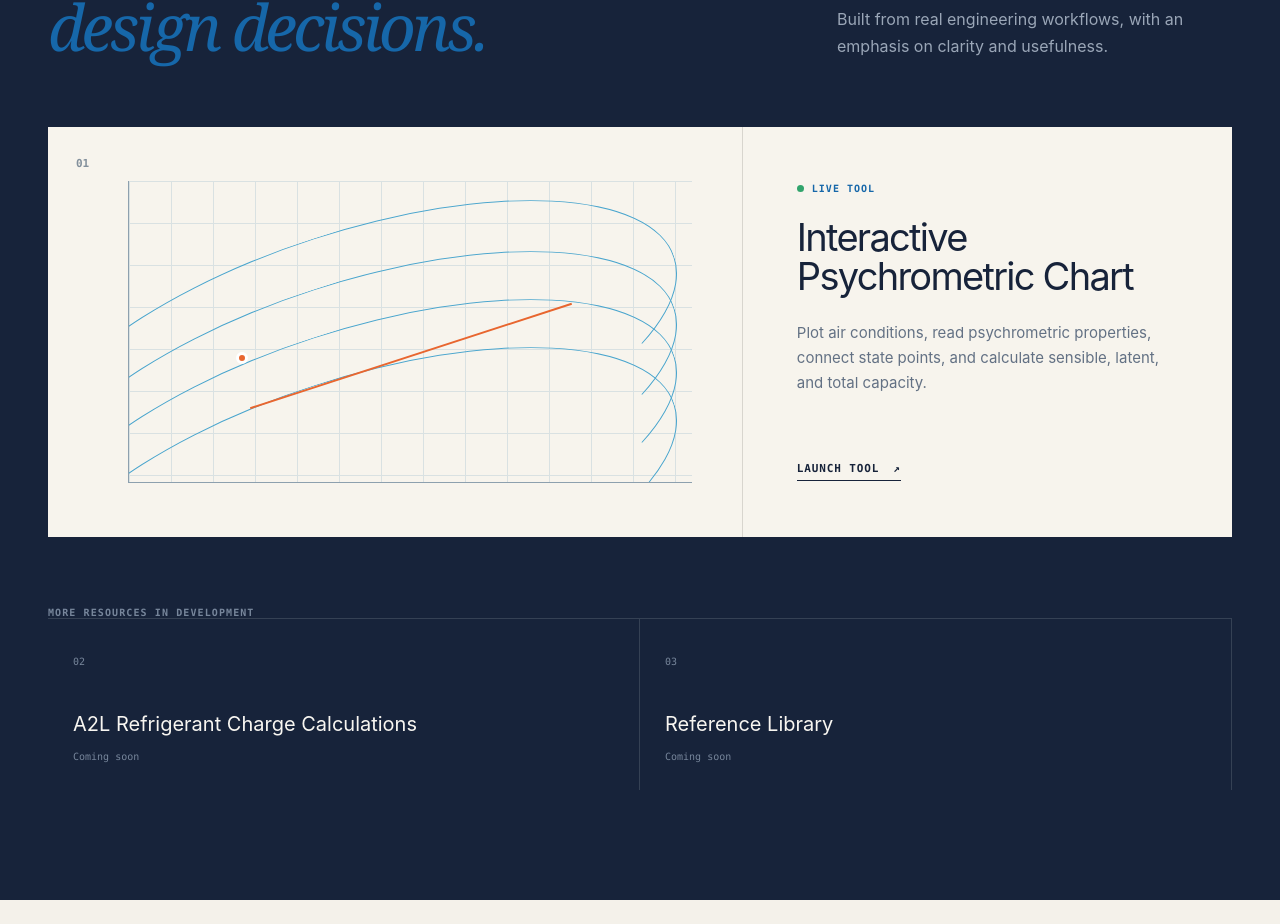
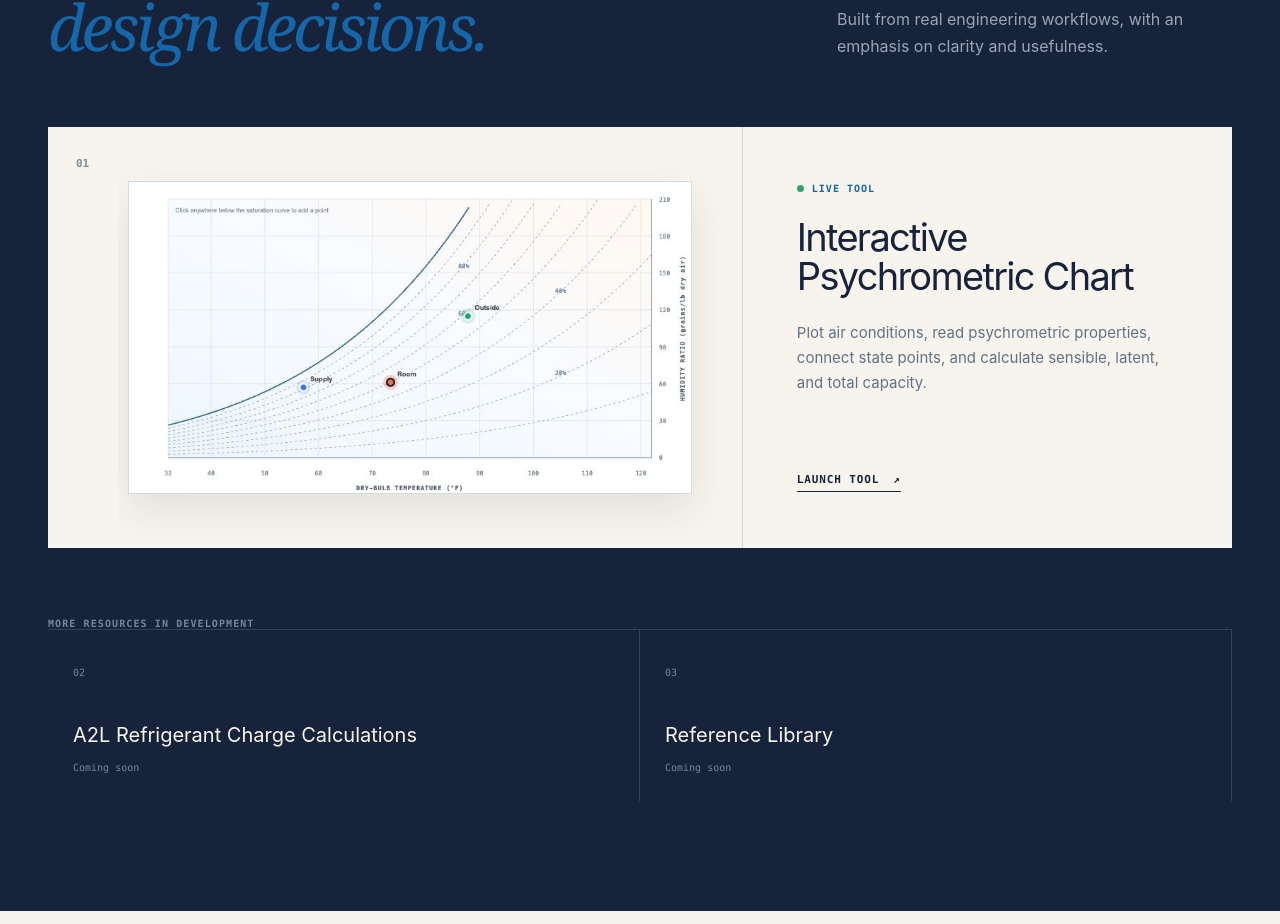
Before and after one commit to omarrojas-web/hvac-design-engineering-resources, a Next.js app: page / in a window 1280 px wide. Shown: the part 996-1920 px from the top of the page. Built offline with nearby package versions, Linux system fonts and the light colour scheme.

Commit message:
Use live psychrometric chart graphic

```diff
--- a/app/globals.css
+++ b/app/globals.css
@@ -39,13 +39,12 @@ h1 em,h2 em { color:var(--blue); font-family:Georgia, serif; font-weight:400; }
 .featureCard { display:grid; grid-template-columns:70px 1.12fr .88fr; min-height:410px; background:#f7f4ed; color:var(--ink); transition:.25s; }
 .featureCard:hover { transform:translateY(-5px); box-shadow:0 24px 70px #0004; }
 .cardIndex { padding:30px 0 0 28px; font:600 11px var(--font-geist-mono); color:#83909c; }
-.miniChart { display:grid; place-items:center; padding:54px 50px 54px 10px; }
-.miniGrid { position:relative; width:100%; height:100%; min-height:270px; border-left:1px solid #8da0ae;border-bottom:1px solid #8da0ae;background-image:linear-gradient(#d9e1e2 1px,transparent 1px),linear-gradient(90deg,#d9e1e2 1px,transparent 1px);background-size:42px 42px;overflow:hidden }
-.miniGrid i{position:absolute;width:120%;height:86%;left:-20%;bottom:-52%;border:1.5px solid #4ba6ce;border-left-color:transparent;border-bottom-color:transparent;border-radius:50%;transform:rotate(-18deg)}.miniGrid i:nth-child(2){bottom:-36%}.miniGrid i:nth-child(3){bottom:-20%}.miniGrid i:nth-child(4){bottom:-3%}.miniGrid span{position:absolute;width:60%;height:2px;background:var(--orange);left:20%;top:58%;transform:rotate(-18deg)}.miniGrid b{position:absolute;width:12px;height:12px;background:var(--orange);border-radius:50%;left:19%;top:57%;border:3px solid white}
+.miniChart { display:grid; place-items:center; padding:54px 50px 54px 10px; overflow:hidden; }
+.miniChart img { display:block; width:100%; height:auto; border:1px solid #d3dbe0; background:#fff; box-shadow:0 16px 38px #1b2a3d18; }
 .cardCopy { border-left:1px solid var(--line); padding:56px 54px; display:flex; flex-direction:column; align-items:flex-start; }.status{font:600 10px var(--font-geist-mono);letter-spacing:.1em;text-transform:uppercase;color:var(--blue);display:flex;align-items:center;gap:8px}.status span{width:7px;height:7px;border-radius:50%;background:#31a46c}.cardCopy h3{font-size:38px;line-height:1.05;letter-spacing:-.045em;margin:24px 0}.cardCopy>p:not(.status){color:#637184;line-height:1.65;font-size:15px}.launch{margin-top:auto;display:flex;gap:14px;border-bottom:1px solid var(--ink);padding-bottom:5px;font:650 11px var(--font-geist-mono);letter-spacing:.08em;text-transform:uppercase}
 .comingSoon { margin-top:70px; }.comingSoon>p{font:600 10px var(--font-geist-mono);letter-spacing:.11em;color:#77869b}.futureGrid{display:grid;grid-template-columns:repeat(2,1fr);border-top:1px solid #354154}.futureGrid article{padding:28px 25px;border-right:1px solid #354154}.futureGrid span,.futureGrid p{font:500 10px var(--font-geist-mono);color:#77869b}.futureGrid h3{margin:38px 0 12px;font-size:20px}
 .about { max-width:1224px; margin:auto; padding:120px 0; display:grid; grid-template-columns:1fr 2.3fr; gap:70px; }.about .sectionNumber{color:var(--blue)}.about h2{margin:0 0 35px}.about>div>p{max-width:640px;color:#657286;font-size:18px;line-height:1.8}.about strong{color:var(--ink)}
 footer { max-width:1320px; margin:auto; padding:34px 48px; border-top:1px solid var(--line); display:flex; align-items:center; justify-content:space-between; gap:25px; font:500 10px var(--font-geist-mono); color:#687587; text-transform:uppercase; letter-spacing:.05em; }footer .wordmark{color:var(--ink);text-transform:none;font-family:var(--font-geist-sans);font-size:14px}footer .brandLogo{width:40px;height:40px}footer a{color:var(--blue)}
 @media(max-width:850px){.nav{height:76px;padding:0 22px}.navLinks{gap:18px}.hero{grid-template-columns:1fr;padding:70px 22px 60px;gap:45px}.heroGraphic{height:360px}.resources{padding:80px 22px}.sectionHead{display:block}.sectionHead>p{margin-top:28px}.featureCard{grid-template-columns:44px 1fr}.miniChart{grid-column:2;padding:30px 25px 0 0}.cardCopy{grid-column:1/3;border-left:0;border-top:1px solid var(--line);padding:35px}.futureGrid{grid-template-columns:1fr}.futureGrid article{border-right:0;border-bottom:1px solid #354154}.about{padding:80px 22px;grid-template-columns:1fr;gap:25px}footer{padding:30px 22px;align-items:flex-start;flex-direction:column}.diagramLabel.side{right:-8px}}
-@media(max-width:520px){.navLinks a:last-child{display:none}.hero{min-height:auto}.heroGraphic{height:300px}.metricCard{width:175px}.featureCard{display:block}.cardIndex{padding:25px}.miniChart{padding:0 25px 30px}.miniGrid{min-height:210px}.cardCopy{padding:32px 25px}.sectionHead h2,.about h2{font-size:42px}.resources{padding-top:70px}}
+@media(max-width:520px){.navLinks a:last-child{display:none}.hero{min-height:auto}.heroGraphic{height:300px}.metricCard{width:175px}.featureCard{display:block}.cardIndex{padding:25px}.miniChart{padding:0 25px 30px}.cardCopy{padding:32px 25px}.sectionHead h2,.about h2{font-size:42px}.resources{padding-top:70px}}
 @media(prefers-reduced-motion:reduce){html{scroll-behavior:auto}.featureCard,.primaryButton{transition:none}}
--- a/app/page.tsx
+++ b/app/page.tsx
@@ -61,10 +61,11 @@ export default function Home() {
 
         <a className="featureCard" href={PSYCHRO_URL} target="_blank" rel="noreferrer">
           <div className="cardIndex">01</div>
-          <div className="miniChart" aria-hidden="true">
-            <div className="miniGrid">
-              <i /><i /><i /><i /><span /><b />
-            </div>
+          <div className="miniChart">
+            <img
+              src="/psychrometric-chart.png"
+              alt="Psychrometric chart showing room, supply, and outside air conditions"
+            />
           </div>
           <div className="cardCopy">
             <p className="status"><span /> Live tool</p>
```
Also changed, not shown: public/psychrometric-chart.png (added).
